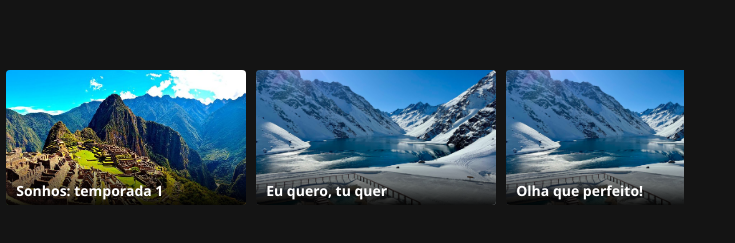
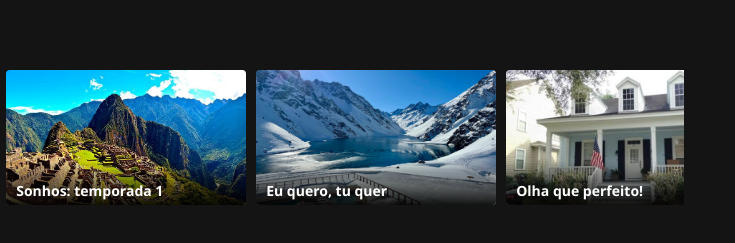
Before and after one commit to marcomxpx-hash/loveflix, a plain HTML site: page index.html in a window 1280 px wide. Shown: the part 769-1012 px from the top of the page, 545-1280 px from the left. Drawn offline with Linux system fonts and the light colour scheme; files whose address does not match are found by name.

Commit message:
Add files via upload

```diff
--- a/index.html
+++ b/index.html
@@ -273,7 +273,7 @@
                 <div class="card-title">Eu quero, tu quer</div>
             </div>
             <div class="card" onclick="alert('Quando Deus nos colocou em um só caminho, já sabia que seria amor sem fim.')">
-                <img src="C:\loveflix\imagens\neve-no-chile.jpg">
+                <img src="C:\loveflix\imagens\Casa-estilo-americano.jpg">
                 <div class="card-title">Olha que perfeito!</div>
             </div>
         </div>
```
